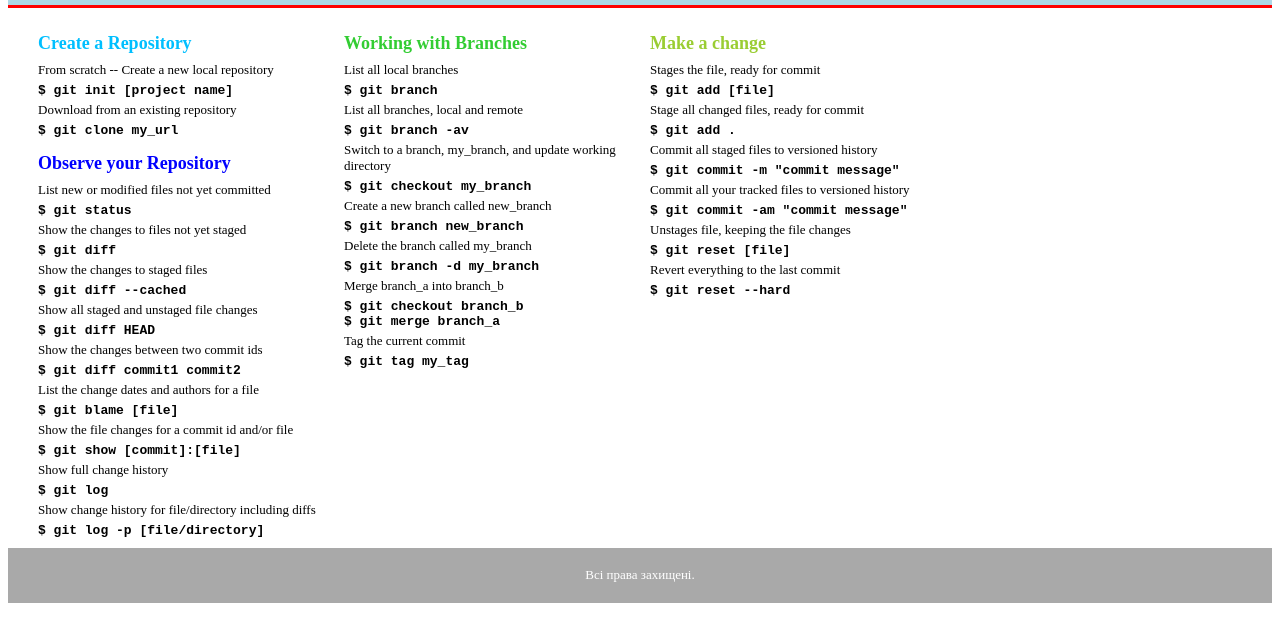
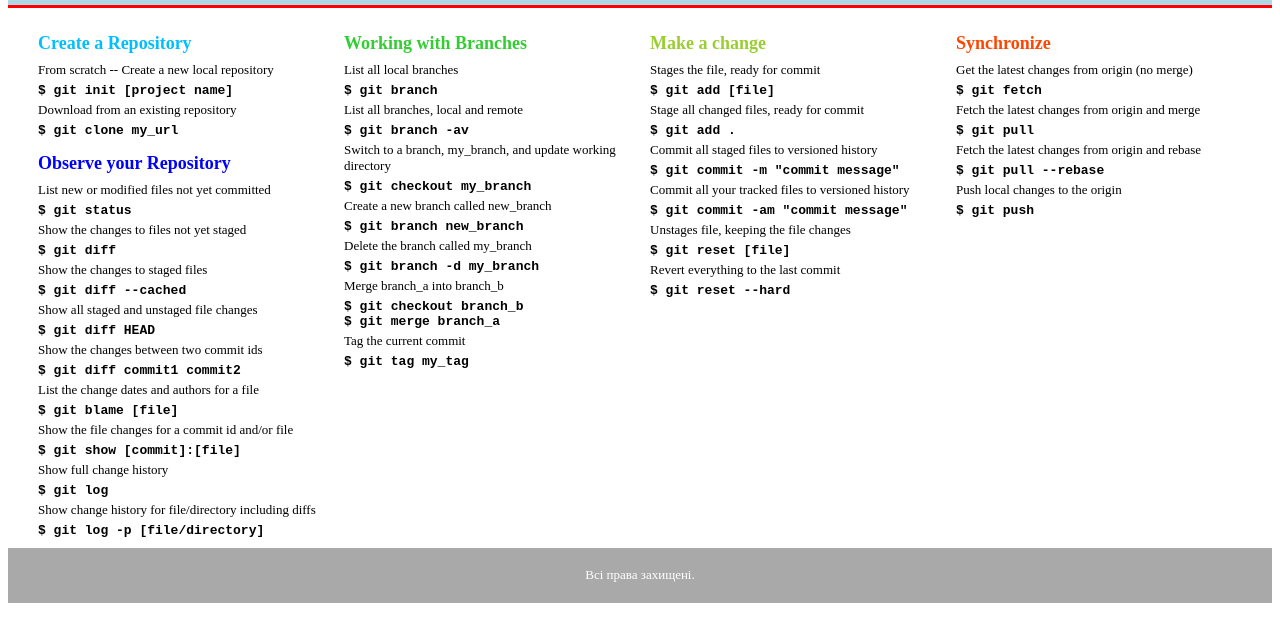
Before and after one commit to VladaHluboka/web-lab-1-12, a website: page lab10/HlubokaGit_commands.html in a window 1280 px wide. Shown: the part 120-762 px from the top of the page. Drawn offline with Linux system fonts and the light colour scheme.

Commit message:
Added Synchronize commands

```diff
--- a/lab10/HlubokaGit_commands.html
+++ b/lab10/HlubokaGit_commands.html
@@ -125,7 +125,15 @@
                 <code>$ git reset --hard</code>
             </section>
             <section>
-
+               <h2 style="color: orangered;">Synchronize</h2>
+                <p>Get the latest changes from origin (no merge)</p>
+                <code>$ git fetch</code>
+                <p>Fetch the latest changes from origin and merge</p>
+                <code>$ git pull</code>
+                <p>Fetch the latest changes from origin and rebase</p>
+                <code>$ git pull --rebase</code>
+                <p>Push local changes to the origin</p>
+                <code>$ git push</code>
             </section>
         </main>
 
```
